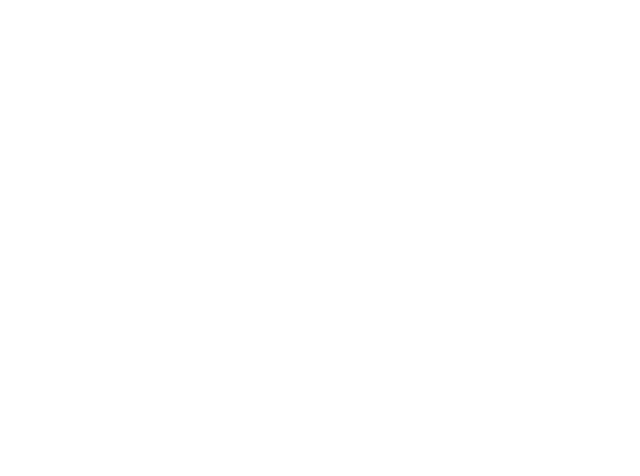
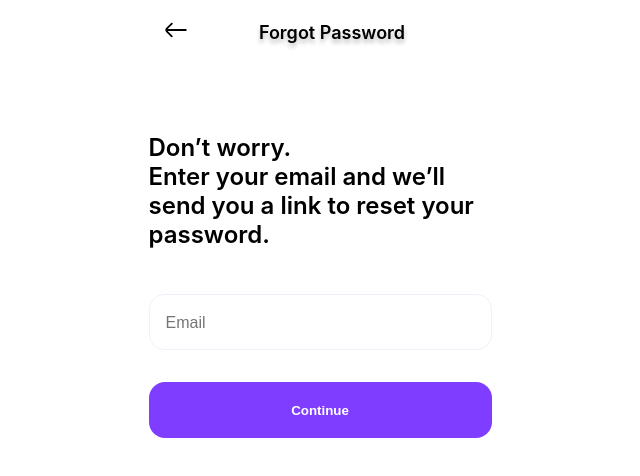
Before and after one commit to chandran-kannan/Expenso, a React (Vite) app: page /forgot-password in a window 1280 px wide. Before the commit this address had no page. Shown: the top 476 px of the page, without its empty margins (320-960 px from the left). Built offline with nearby package versions, Linux system fonts and the light colour scheme.

Commit message:
Implemented UI for Forgot password

```diff
--- a/src/App.tsx
+++ b/src/App.tsx
@@ -1,9 +1,9 @@
-import RoutesWrapper from "./Routes";
+import RoutesWrapper from './Routes';
 
 const App = () => {
   return (
     <div>
-      <RoutesWrapper/>
+      <RoutesWrapper />
     </div>
   );
 };
--- a/src/Components/DropDown/index.tsx
+++ b/src/Components/DropDown/index.tsx
@@ -15,7 +15,7 @@ const DropDown = ({ options }: dropDown) => {
   return (
     <div>
       <div
-        className="flex items-center w-343 justify-between border-1 h-56 p-16 rounded-16 relative"
+        className="flex items-center w-343px justify-between border-1 h-56px p-16 rounded-16px relative"
         onClick={() => setShowOptions(!showOptions)}
       >
         <span>{value === '' ? 'Account type' : value}</span>
@@ -23,11 +23,11 @@ const DropDown = ({ options }: dropDown) => {
       </div>
       <div
         style={{ display: showOptions ? 'block' : 'none' }}
-        className="flex items-center w-343 justify-between border-1 rounded-16 mt-16 absolute bg-white z-index-1"
+        className="flex items-center w-343px justify-between border-1 rounded-16px mt-16 absolute bg-white z-index-1"
       >
         {options.map((option) => (
           <div
-            className="flex items-center h-56 p-16"
+            className="flex items-center h-56px p-16"
             key={option}
             onClick={() => changeValue(option)}
           >
--- a/src/Components/Input/index.tsx
+++ b/src/Components/Input/index.tsx
@@ -1,5 +1,5 @@
 import { Eye, EyeSlash } from '../../assets/Icons';
-import { useState } from 'react';
+import React, { useState } from 'react';
 interface Input {
   type:
     | 'button'
@@ -30,8 +30,8 @@ interface Input {
   pattern?: string;
   maxlength?: number;
   minlength?: number;
-  className?:string;
-  onChange?: () => void;
+  className?: string;
+  onChange?: (event: React.ChangeEvent<HTMLInputElement>) => void;
 }
 
 const Input = ({
@@ -48,7 +48,7 @@ const Input = ({
   const [showPassword, setShowPassword] = useState<boolean>(false);
 
   return (
-    <div className={`relative w-343px h-56px  mr-16px border rounded-15px ${className}`}>
+    <div className={`relative w-343px h-56px border rounded-15px ${className}`}>
       <input
         type={showPassword ? 'text' : type}
         placeholder={placeholder}
@@ -58,7 +58,7 @@ const Input = ({
         maxLength={maxlength}
         minLength={minlength}
         onChange={onChange}
-        className="w-311px h-32px ml-16px mr-16px mb-12px mt-12px border-none outline-none font-size-18px"
+        className="w-311px h-32px ml-16px mb-12px mt-12px border-none outline-none bg-transparent fs-16px"
       ></input>
       {type === 'password' ? (
         <i
@@ -66,7 +66,9 @@ const Input = ({
             setShowPassword(!showPassword);
           }}
         >
-          <span className="absolute r-30px b-10px">{showPassword ? <Eye width="30" height="30" /> : <EyeSlash width="30" height="30" />}</span>
+          <span className="absolute r-30px b-10px">
+            {showPassword ? <Eye width={30} height={30} /> : <EyeSlash width={30} height={30} />}
+          </span>
         </i>
       ) : null}
     </div>
--- /dev/null
+++ b/src/Pages/ForgotPassword/index.tsx
@@ -0,0 +1,85 @@
+import React, { useState } from 'react';
+import { Link } from 'react-router-dom';
+import { LeftArrow } from '../../assets/Icons';
+import { Mail } from '../../assets/Images';
+import Button from '../../Components/Button';
+import Header from '../../Components/Header';
+import Input from '../../Components/Input';
+import PinInput from '../../Components/PinInput';
+
+const ForgotPassword = () => {
+  const [showScreen, setShowScreen] = useState<boolean>(true);
+  const [submit, setSubmit] = useState<string>('');
+  const handleThis = () => {
+    console.log('B2L');
+  };
+  const handleChange = (e: React.ChangeEvent<HTMLInputElement>) => {
+    setSubmit(e.target?.value);
+    console.log('working');
+  };
+  // PinInput
+  const [val, setVal] = useState<number[]>([]);
+  const number = [1, 2, 3, 4, 5, 6, 7, 8, 9];
+  return (
+    <div className="flex items-center justify-start h-full flex flex-col">
+      {showScreen ? (
+        <form
+          className="flex flex-col items-center"
+          onSubmit={(event: React.FormEvent<HTMLFormElement>) => {
+            event.preventDefault();
+          }}
+        >
+          <div className="flex items-center w-343px h-64px">
+            <Header
+              title="Forgot Password"
+              leftIcon={<LeftArrow width={24} height={16} />}
+              className="text-white"
+            />
+          </div>
+          <div className="w-343px font-size-24px text-black font-600 mt-69px">
+            <span>Don’t worry.</span>
+            <br />
+            <span>Enter your email and we’ll send you a link to reset your password.</span>
+          </div>
+          <div className="flex items-center">
+            <Input
+              type="text"
+              placeholder="Email"
+              className="mt-45px fs-18px"
+              onChange={handleChange}
+            />
+          </div>
+          <span className="flex mt-32px">
+            <Button
+              variant="primary"
+              children="Continue"
+              onClick={() => {
+                let regex = new RegExp('[a-z0-9]+@[a-z]+.[a-z]{2,3}');
+                regex.test(submit) && setShowScreen(false);
+              }}
+            />
+          </span>
+        </form>
+      ) : (
+        <>
+          <div className="w-326px h-312px flex items">
+            <img src={Mail} alt="Mail-Png" className="object-fit-contain" />
+          </div>
+          <div className="text-center mt-24px">
+            <p className="font-600 font-size-24px">Your email is on the way</p>
+            <p className="h-57px fs-16px font-500 mt-24px mb-auto lh-1-6">
+              Check your email test@test.com and follow the instructions to reset your password
+            </p>
+          </div>
+          <div className="mt-auto mb-16px">
+            <Link to="/">
+              <Button variant="primary" children="Back to Login" onClick={handleThis} />
+            </Link>
+          </div>
+        </>
+      )}
+    </div>
+  );
+};
+
+export default ForgotPassword;
--- a/src/Routes/index.tsx
+++ b/src/Routes/index.tsx
@@ -2,12 +2,15 @@ import { Routes } from 'react-router';
 import { BrowserRouter, Route } from 'react-router-dom';
 import WelcomeScreen from '../Pages/Register/WelcomeScreen';
 
+import Button from '../Components/Button';
+import ForgotPassword from '../Pages/ForgotPassword';
 
 const RoutesWrapper = () => {
   return (
     <BrowserRouter>
       <Routes>
-      <Route path="/" element={<WelcomeScreen />}></Route>
+        <Route path="/" element={<WelcomeScreen />} />
+        <Route path="/forgot-password" element={<ForgotPassword />} />
       </Routes>
     </BrowserRouter>
   );
--- a/src/assets/Images/index.tsx
+++ b/src/assets/Images/index.tsx
@@ -1,4 +1,4 @@
 import React from 'react';
-
+import Mail from './Mail.png';
 import Vector from './Vector.png';
-export { Vector };
+export { Vector, Mail };
--- a/src/index.css
+++ b/src/index.css
@@ -99,6 +99,9 @@ body {
 .justify-center {
   justify-content: center;
 }
+.justify-start {
+  justify-content: flex-start;
+}
 .align-self {
   align-self: center;
 }
@@ -136,7 +139,27 @@ body {
 .mt-45px {
   margin-top: 45px;
 }
-
+.mt-44px {
+  margin-top: 44px;
+}
+.mt-32px {
+  margin-top: 32px;
+}
+.mt-24px {
+  margin-top: 24px;
+}
+.mt-auto {
+  margin-top: auto;
+}
+.mb-16px {
+  margin-bottom: 16px;
+}
+.mb-auto {
+  margin-bottom: auto;
+}
+.mt-69px {
+  margin-top: 69px;
+}
 /* Border-Radius*/
 .rounded-50px {
   border-radius: 50px;
@@ -148,6 +171,12 @@ body {
 }
 .h-16px {
   height: 16px;
+}
+.h-64px {
+  height: 64px;
+}
+.h-full {
+  height: 100vh;
 }
 
 /*Width*/
@@ -230,6 +259,9 @@ body {
 .bg-black {
   background-color: var(--black);
 }
+.bg-transparent {
+  background-color: transparent;
+}
 
 .light-grey {
   background-color: var(--light-gray);
@@ -241,18 +273,21 @@ body {
 .mt-45px {
   margin-top: 45px;
 }
-.mx-auto
-{
-  margin-right:auto;
-  margin-left:auto;
+.mx-auto {
+  margin-right: auto;
+  margin-left: auto;
 }
-.m-bot-10px
-{
-  margin-bottom:10px;
+.m-auto {
+  margin: auto;
 }
-.m-top-10px
-{
-  margin-top:10px;
+.m-bot-5px {
+  margin-bottom: 5px;
+}
+.m-bot-10px {
+  margin-bottom: 10px;
+}
+.m-top-10px {
+  margin-top: 10px;
 }
 .mt-16 {
   margin-top: 16px;
@@ -277,9 +312,8 @@ body {
 .h-56px {
   height: 56px;
 }
-.h-312px
-{
-  height:312px;
+.h-312px {
+  height: 312px;
 }
 
 /*Width*/
@@ -294,11 +328,9 @@ body {
 .w-343px {
   width: 343px;
 }
-.w-350px
-{
-  width:350px;
+.w-350px {
+  width: 350px;
 }
-
 
 /*Border*/
 
@@ -306,7 +338,7 @@ body {
   border: 4px solid #eee5ff;
 }
 .border-1 {
-  border: 1px solid;
+  border: 1px solid #f1f1fa;
 }
 
 .border-none {
@@ -324,25 +356,34 @@ body {
 .p-8px {
   padding: 8px;
 }
-.px-15px
-{
-  padding:0 15px;
+.px-15px {
+  padding: 0 15px;
 }
-.px-20px
-{
+.px-20px {
   padding: 0 20px;
 }
-.px-10px
-{
+.px-10px {
   padding: 0 10px;
 }
 .p-16 {
   padding: 16px;
 }
-
+.pt-46px {
+  padding-top: 46px;
+}
 /* Font size */
 .header-shadow {
-  text-shadow:  0px 4px 4px rgba(0, 0, 0, 0.25);
+  text-shadow: 0px 4px 4px rgba(0, 0, 0, 0.25);
+}
+
+/* .font-size-18px {
+  font-size: 18px;
+} */
+.font-size-24px {
+  font-size: 24px;
+}
+.hero-shadow {
+  text-shadow: 0px 4px 4px rgba(0, 0, 0, 0.25);
 }
 
 .r-30px {
@@ -369,26 +410,23 @@ body {
 .mb-12px {
   margin-bottom: 12px;
 }
-.mt-33px{
+.mt-33px {
   margin-top: 33px;
 }
-.mt-16px{
+.mt-16px {
   margin-top: 16px;
 }
 .border-none {
   border: none;
 }
-.mt-10px
-{
-  margin-top:10px;
+.mt-10px {
+  margin-top: 10px;
 }
-.mb-10px
-{
-  margin-bottom:10px;
+.mb-10px {
+  margin-bottom: 10px;
 }
-.mb-5px
-{
-  margin-bottom:5px;
+.mb-5px {
+  margin-bottom: 5px;
 }
 .border {
   border: 1px solid #f1f1fa;
@@ -399,18 +437,16 @@ body {
 .rounded-15px {
   border-radius: 15px;
 }
-.fs-28px
-{
-  font-size:28px;
+.fs-28px {
+  font-size: 28px;
 }
-.fs-16px
-{
-  font-size:16px;
+.fs-16px {
+  font-size: 16px;
 }
 .fs-18px {
   font-size: 18px;
 }
-.fs-24px{
+.fs-24px {
   font-size: 24px;
 }
 .m-16px {
@@ -447,11 +483,16 @@ body {
   height: 216px;
 }
 /* Line Height */
-.lh-35px
-{
+.lh-35px {
   line-height: 35px;
 }
-.lh-22px
-{
+.lh-22px {
   line-height: 22px;
 }
+.lh-1-6 {
+  line-height: 1.6;
+}
+/* image */
+.object-fit-contain {
+  object-fit: contain;
+}
```
Also changed, not shown: src/Components/PinInput/index.tsx (+5 -3 lines), src/assets/Images/Mail.png (added).
